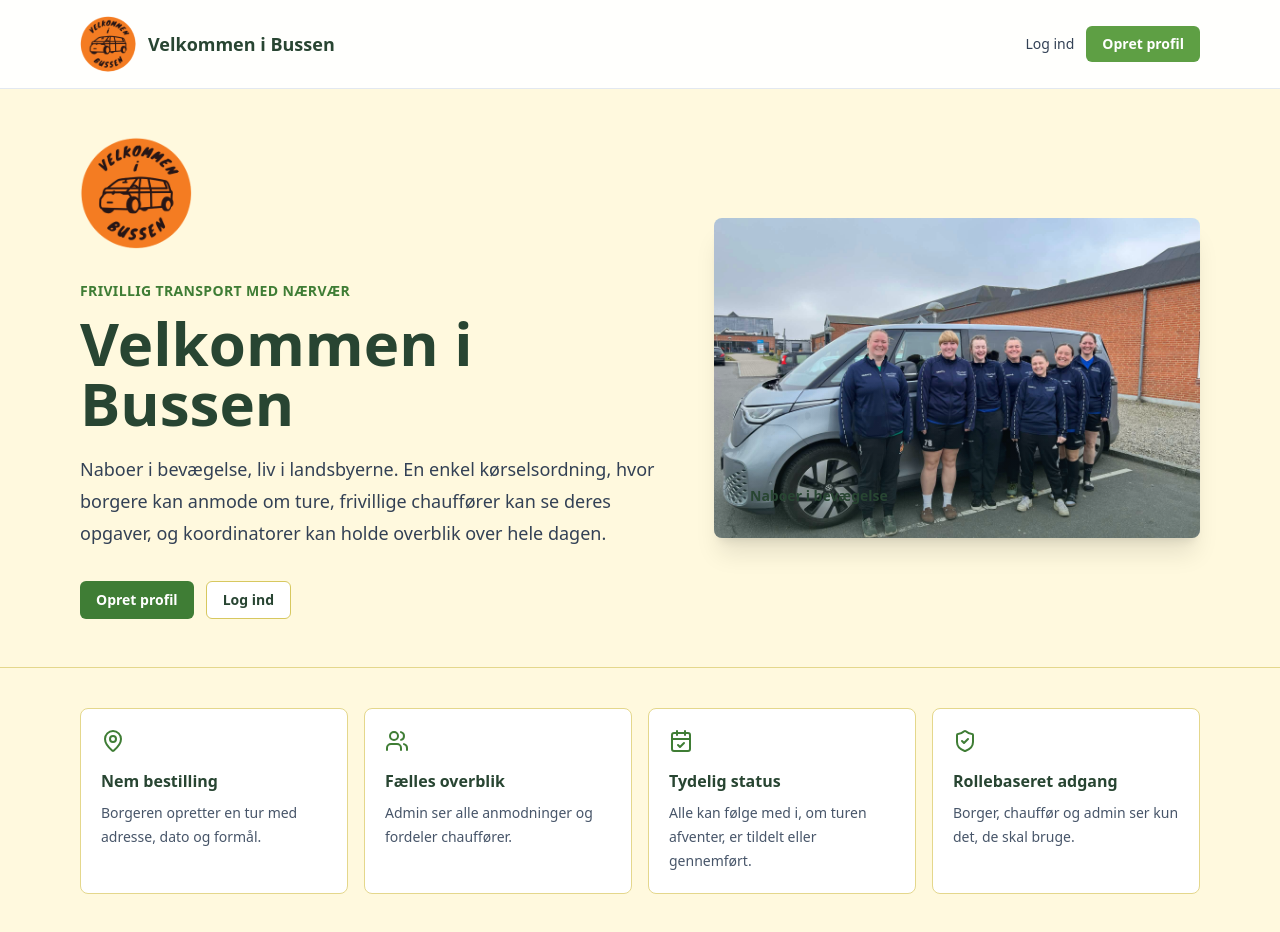
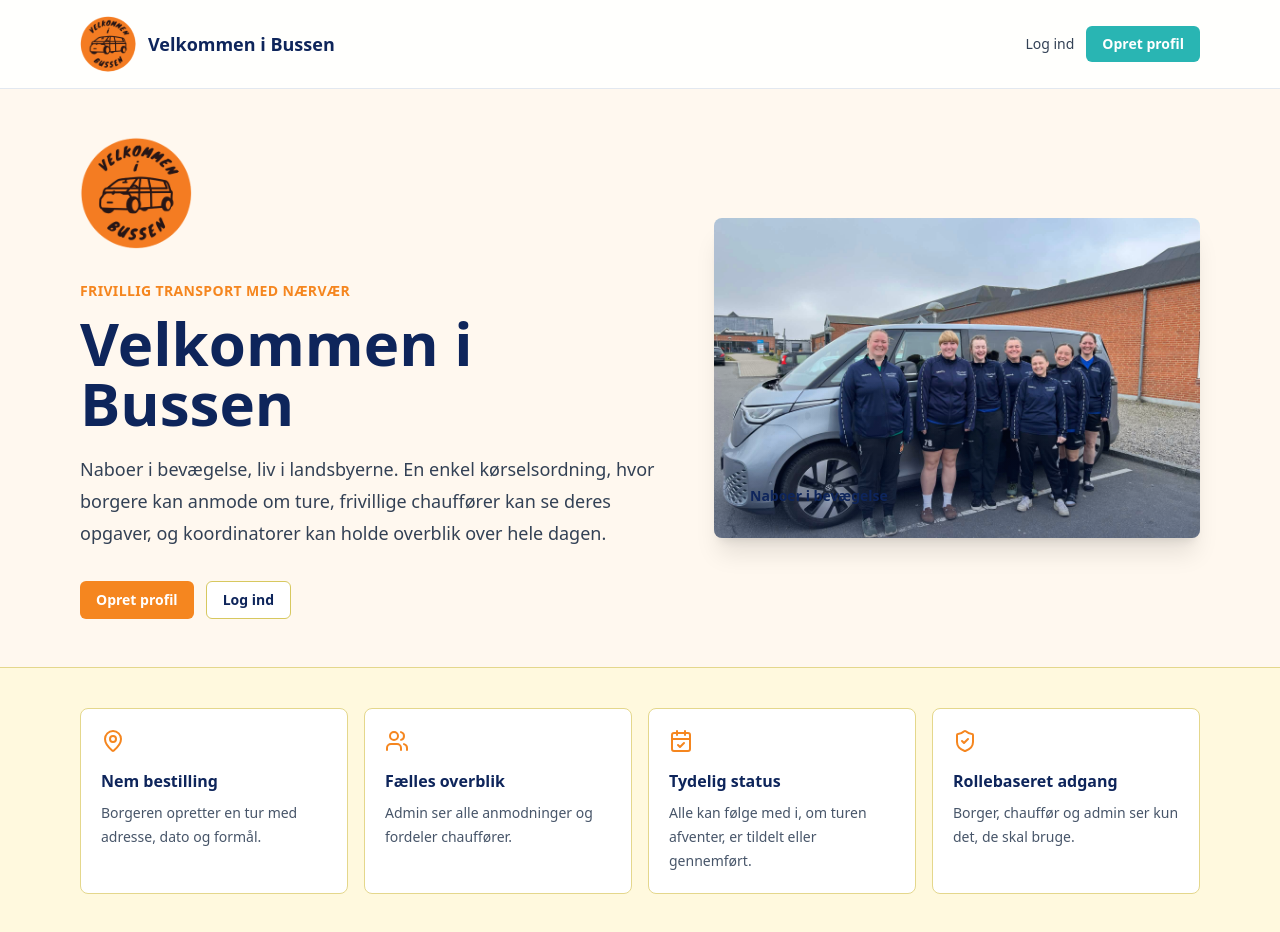
Before and after one commit to FcLemvig/velkommen-i-bussen, a Next.js app: page / in a window 1280 px wide. Built offline with nearby package versions, Linux system fonts and the light colour scheme; no server answers.

Commit message:
Tilpas design til brandguide

```diff
--- a/tailwind.config.ts
+++ b/tailwind.config.ts
@@ -9,11 +9,13 @@ const config: Config = {
   theme: {
     extend: {
       colors: {
-        ink: "#284532",
-        bus: "#FFD13B",
-        fjord: "#5E9F44",
-        leaf: "#3F7D35",
-        cream: "#FFF9DE"
+        ink: "#0E255B",
+        bus: "#F5861F",
+        fjord: "#29B5B3",
+        leaf: "#F5861F",
+        cream: "#FFF8EF",
+        brown: "#2A0908",
+        softGrey: "#D9D9D6"
       }
     }
   },
```
